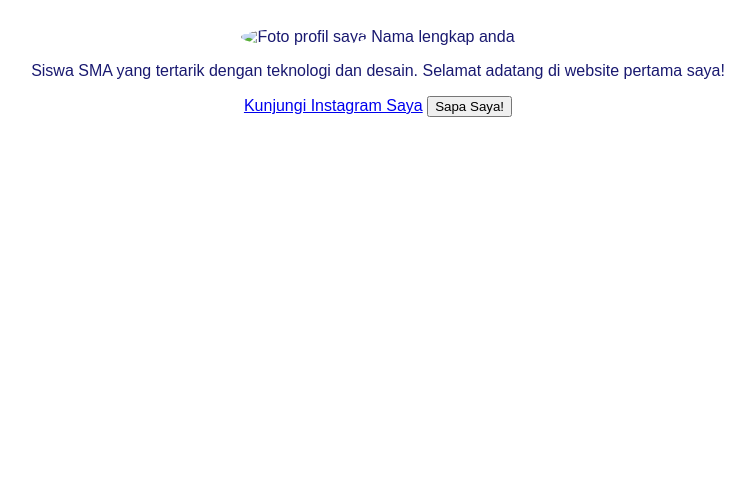
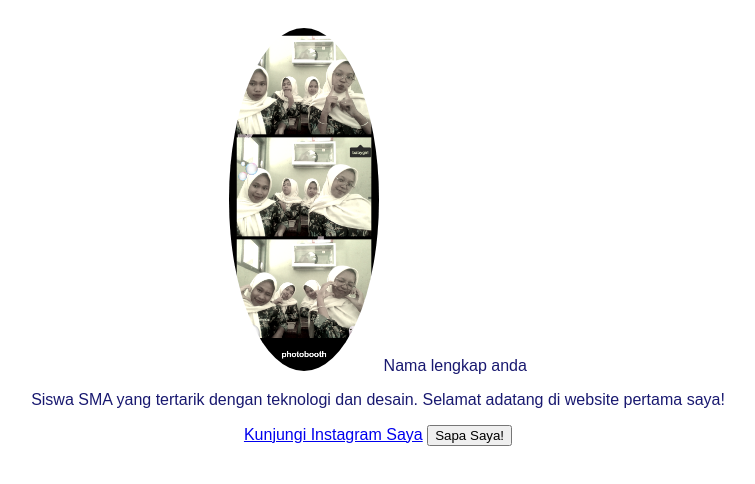
Before and after one commit to NANOOZIDD/AKUMANIS, a plain HTML site: page index.html in a window 1280 px wide. Shown: the whole page, without its empty margins (262-1017 px from the left). Drawn offline with Linux system fonts and the light colour scheme.

Commit message:
Update index.html

```diff
--- a/index.html
+++ b/index.html
@@ -6,7 +6,7 @@
 </head>
 <body>
  <div class="kartu-profil">
-  <img src="Gambar WhatsApp Image 2025-09-14 at 15.07.17 (2).jpeg" alt="Foto profil saya">
+  <img src="photobooth (1).png" alt="Foto profil saya">
   <hl>Nama lengkap anda</hl>
   <p>Siswa SMA yang tertarik dengan teknologi dan desain. Selamat adatang di website pertama saya!</p>
   <a href="https://www.instagram.com/usernameanda">Kunjungi Instagram Saya</a>
```
